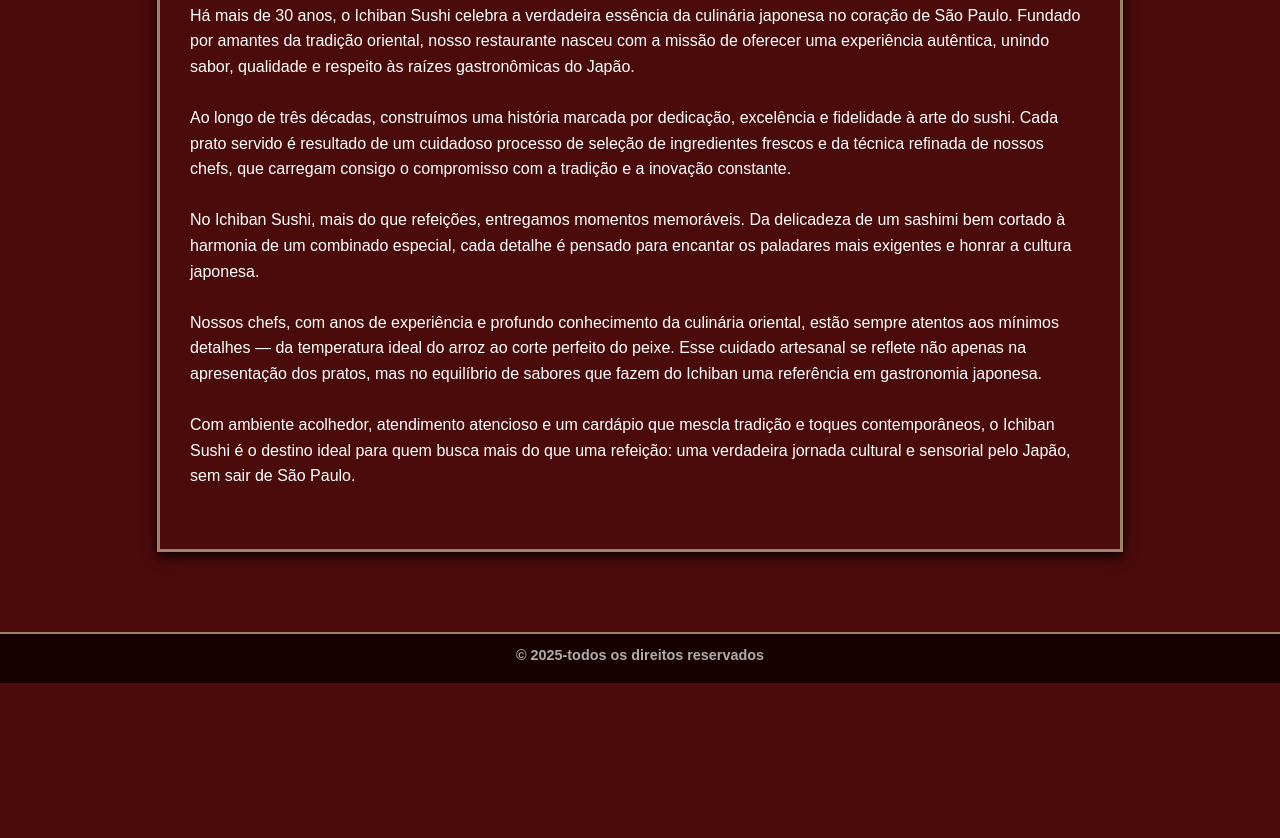
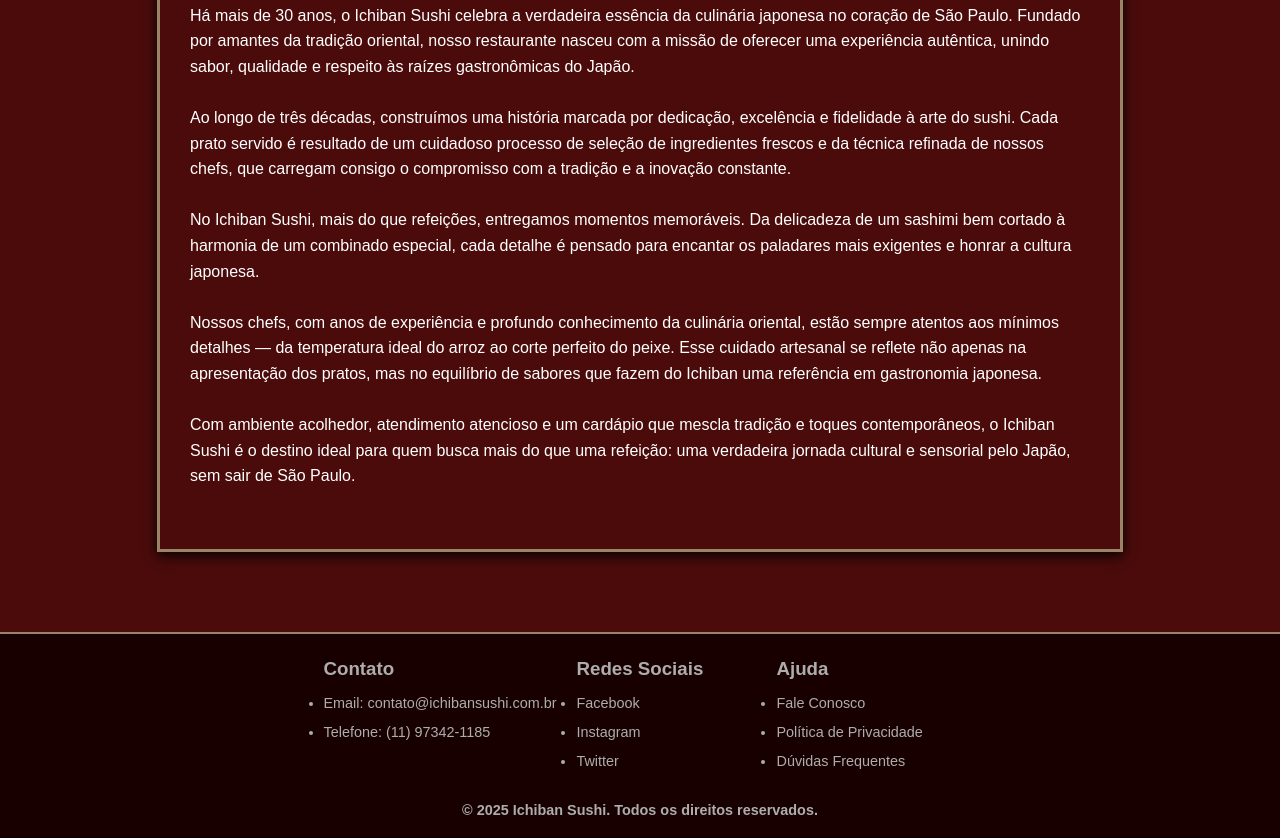
Before and after one commit to cpFront-end/cp2, a plain HTML site: page pages/sobre.html in a window 1280 px wide. Shown: the part 479-1317 px from the top of the page. Before the commit the page ends 1162 px from the top, so only its background shows below. Drawn offline with Linux system fonts and the light colour scheme; a web font is replaced by a local one.

Commit message:
arrumando footer do sobre

```diff
--- a/pages/sobre.html
+++ b/pages/sobre.html
@@ -38,7 +38,32 @@
         </div>
     </main>
     <footer>
-         <h5>&copy; 2025-todos os direitos reservados</h5>
+        <div class="footer-content">
+            <div class="footer-section">
+                <h3>Contato</h3>
+                <ul>
+                    <li>Email: contato@ichibansushi.com.br</li>
+                    <li>Telefone: (11) 97342-1185</li>
+                </ul>
+            </div>
+            <div class="footer-section">
+                <h3>Redes Sociais</h3>
+                <ul>
+                    <li><a href="#">Facebook</a></li>
+                    <li><a href="#">Instagram</a></li>
+                    <li><a href="#">Twitter</a></li>
+                </ul>
+            </div>
+            <div class="footer-section">
+                <h3>Ajuda</h3>
+                <ul>
+                    <li><a href="">Fale Conosco</a></li>
+                    <li><a href="">Política de Privacidade</a></li>
+                    <li><Dúvidas href="">Dúvidas Frequentes</a></li>
+                </ul>
+            </div>
+        </div>
+        <h5>&copy; 2025 Ichiban Sushi. Todos os direitos reservados.</h5>
     </footer>
 
     <script src="../src/js/script.js"></script>
```
